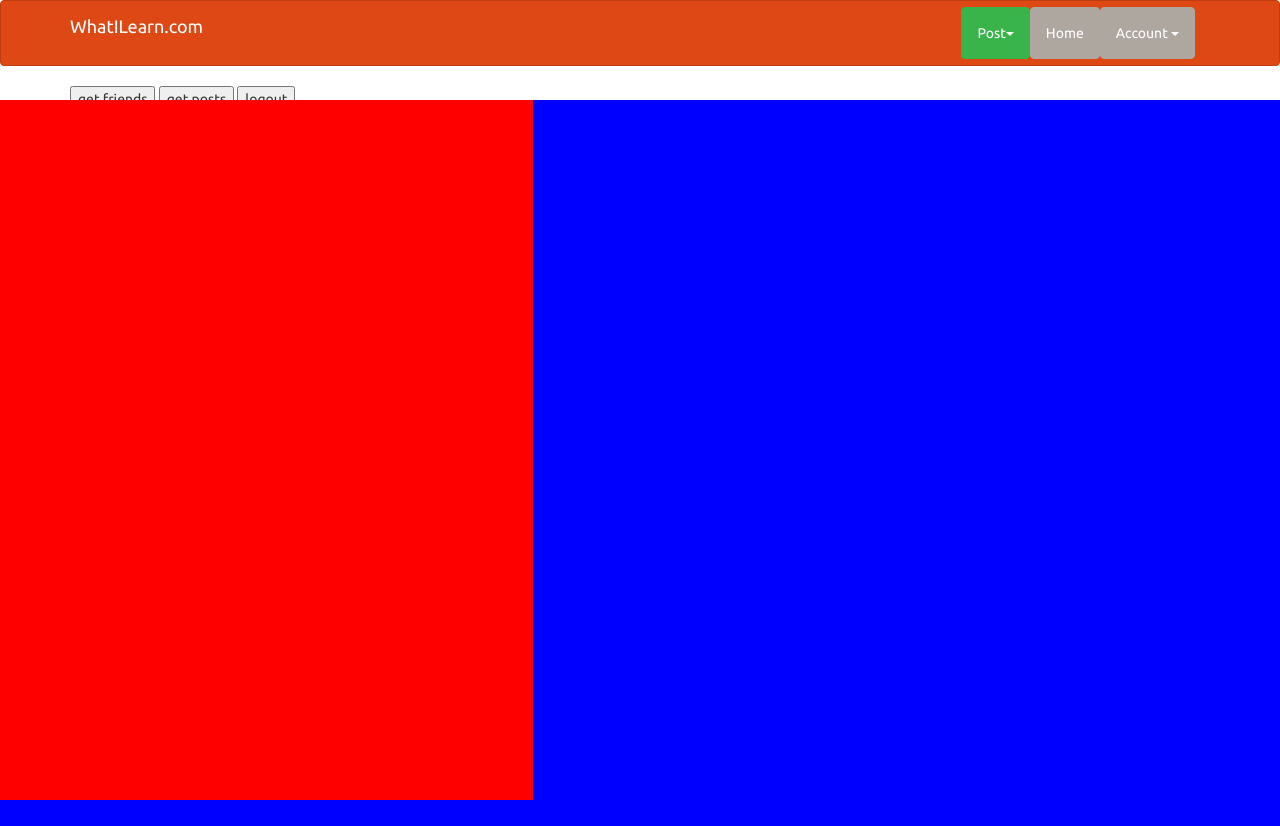
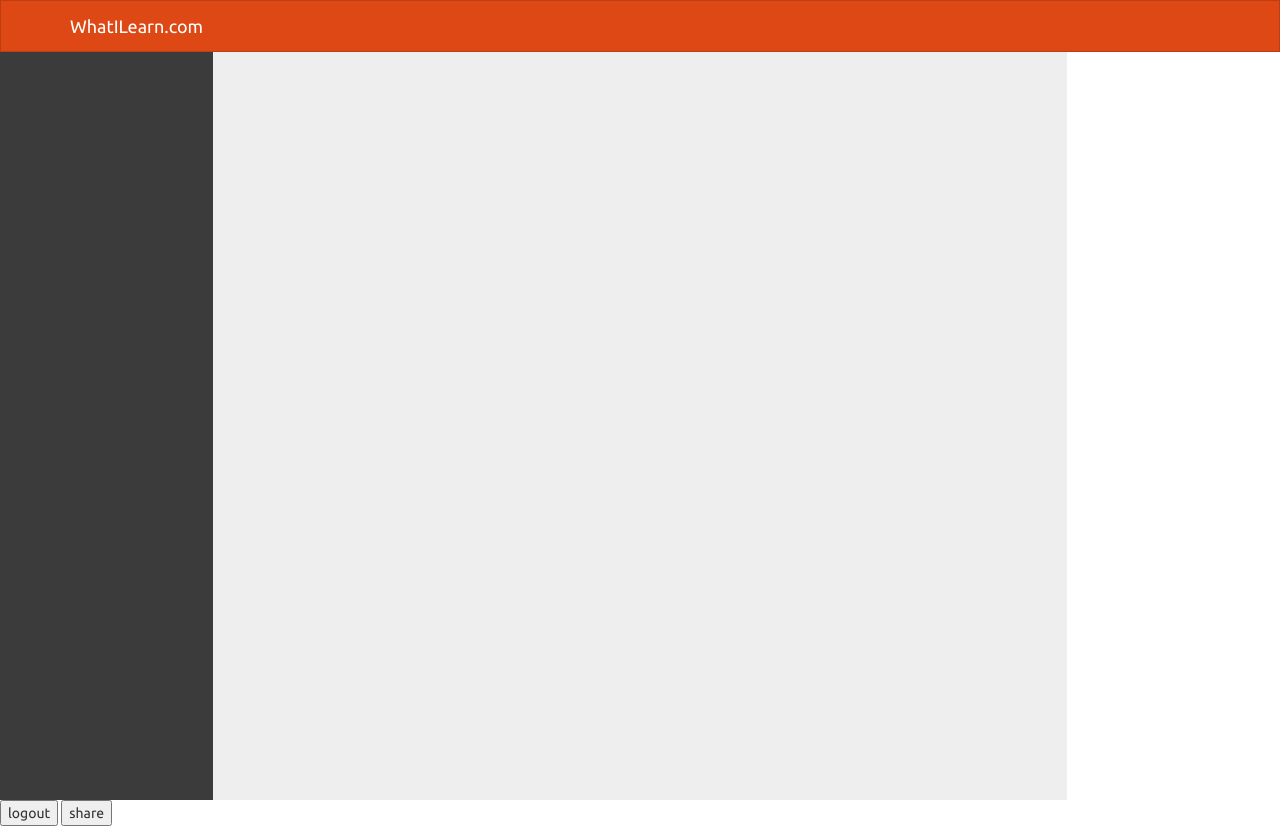
Before and after one commit to kevintandean/tellmeisuck, a Django app: page / in a window 1280 px wide. Before the commit the page ends 800 px from the top, so only its background shows below. Run offline with Django 3.2, Linux system fonts and the light colour scheme; parts of the project's set-up code (start-up, migrations or seed data) failed here and were passed over; some libraries are stand-ins or nearby versions.

Commit message:
fix the worker bug

```diff
--- a/main/forms.py
+++ b/main/forms.py
@@ -8,8 +8,8 @@ class PostForm(ModelForm):
     recipient = forms.CharField(widget=forms.HiddenInput(), required=False)
     # author_name = forms.CharField(widget=forms.HiddenInput(), required=False)
     # recipient_name = forms.CharField(widget=forms.HiddenInput(), required=False)
-    good = forms.CharField(widget=forms.Textarea(attrs={'placeholder': 'good', 'class':"form-control"}))
-    bad = forms.CharField(widget=forms.Textarea(attrs={'placeholder': 'bad', 'class':"form-control"}))
+    good = forms.CharField(widget=forms.Textarea(attrs={'placeholder': 'The Good...', 'class':"form-control"}))
+    bad = forms.CharField(widget=forms.Textarea(attrs={'placeholder': 'The Bad...', 'class':"form-control"}))
 
     class Meta:
         model = Post
--- a/main/views.py
+++ b/main/views.py
@@ -9,11 +9,12 @@ from main.models import UserProfile, Post
 
 def check_new_post(request, user_id, post_id):
     user = UserProfile.objects.get(user_id=user_id)
-    posts = Post.objects.filter(id__gt=post_id, recipient=user)
+    posts = Post.objects.filter(id__gt=post_id, recipient=user).order_by('-id')
+    print posts
     if len(posts)==0:
         return
     else:
-        return render(request,'display_post.html', {'posts':posts})
+        return render(request,'new_post.html', {'posts':posts})
 
 
 
@@ -39,13 +40,12 @@ def create_user(request):
 def post(request):
     if request.method=='POST':
         data = json.loads(request.body)
-        print json.loads(request.body)
         author = UserProfile.objects.get(user_id=data['author'])
-        # print author
+        print author
         recipient = UserProfile.objects.get(user_id=data['recipient'])
         # print recipient
         Post.objects.create(author=author, recipient=recipient, good=data['good'], bad = data['bad'])
-        # print "yeay"
+        print "yeay"
 
     else:
         form = PostForm()
@@ -54,7 +54,7 @@ def post(request):
 
 def get_post(request, user_id):
     user = UserProfile.objects.get(user_id=user_id)
-    print user
     posts = Post.objects.filter(recipient=user).order_by('-created')
-    print posts
-    return render(request,'display_post.html', {'posts':posts})
+    first_name = user.first_name
+    last_name = user.last_name
+    return render(request,'display_post.html', {'posts':posts, 'first_name':first_name, 'last_name':last_name, 'user_id':user_id})
--- a/static/js/index.js
+++ b/static/js/index.js
@@ -30,7 +30,7 @@ function getCookie(name) {
 }
 var csrftoken = getCookie('csrftoken');
 var me;
-
+var keep_looping;
 
 function get_post(id) {
     $.ajax({
@@ -38,8 +38,10 @@ function get_post(id) {
         type: 'GET',
         dataType: 'html',
         success: function (response) {
+//            keep_looping = id;
             console.log(response);
-            $('#posts').html(response);
+            $('#user_post').html(response);
+            $('.post').fadeOut('fast');
             $('.post').fadeIn('fast');
             var latest = $('#posts').children().first().data('id');
             console.log(latest);
@@ -50,14 +52,18 @@ function get_post(id) {
                     dataType: 'html',
                     success: function (response) {
                         console.log(response);
+
                         $('#posts').prepend(response);
                         $('.post').fadeIn('fast');
                     },
                     complete: function () {
                         var updated = $('#posts').children().first().data('id');
+                        console.log(updated);
                         setTimeout(function () {
-                            check_new_post(id, updated)
-                        }, 5000);
+                            if (keep_looping == id) {
+                                check_new_post(id, updated)
+                            }
+                        }, 10000);
                     }})
             })(id, latest)
         }
@@ -122,8 +128,7 @@ function Status() {
                 });
                 $('#myModal').modal('hide');
             } else {
-                $('#myModal').modal(
-                )
+                $('#myModal').modal({backdrop:'static'})
             };
 
 //            console.log(response)
@@ -183,6 +188,7 @@ $(document).ready(function () {
             getFriends();
         });
         $(document).on('click', '#postToFriend', function () {
+            $('#target').text('What do you have to say about '+ $(this).data('name') + '?');
             create_post($(this).data('id'));
         });
         $(document).on('click', '#submitPost', function () {
@@ -192,11 +198,26 @@ $(document).ready(function () {
             var bad = ($(this).siblings('#id_bad').val());
             var data = {author: author, recipient: recipient, good: good, bad: bad};
             submit_post(data);
+            $('#postForm').modal('hide');
         });
         $(document).on('click', '#getposts', function () {
             get_post(me)
 
         });
+        $(document).on('click', '.view_profile', function() {
+//            keep_looping = false;
+            if($(this).hasClass('inactive')){
+                return false;
+            }
+            else {
+                var user_id = $(this).data('id');
+                $(this).addClass('inactive');
+                $(this).siblings().removeClass('inactive');
+                console.log(user_id);
+                keep_looping = user_id;
+                get_post(user_id);
+            }
+        })
         $(document).on('click', '#logout', function () {
             FB.logout()
         })
--- a/templates/login.html
+++ b/templates/login.html
@@ -31,7 +31,9 @@
 
         .column {
             height: 100%;
-    overflow: auto;
+            overflow-y: scroll;
+            overflow-x:hidden;
+{#            word-break:break-all;#}
         }
 
         .box {
@@ -39,14 +41,27 @@
             left: 0;
             position: absolute;
             right: 0;
-    top: 100px;
+            top: 52px;
         }
 
         .full {
             width: 100%;
         }
+        .view_profile:hover{
+            background-color: #bf3e11;
+        }
+  .row{
+    overflow: hidden;
+}
+  .navbar{
+      border-radius: 0px;
+  }
+
+[class*="goodbad"]{
+    margin-bottom: -99999px;
+    padding-bottom: 99999px;
+}
     </style>
-
 
 
 </head>
@@ -65,20 +80,19 @@
         </div>
 
 
-
-        <div class="collapse navbar-collapse navbar-right navbar-ex1-collapse">
-            <ul class="nav navbar-nav">
-
-                <li><a href="javascript: void(0)" id="member1" data-contentwrapper=".mycontent" rel="popover"
-                       class="btn navbar-btn btn-success">Post<span class="caret"></span></a></li>
-
-                <li><a href="" class="btn navbar-btn btn-default">Home</a>
-                </li>
-                <li>
+{#        <div class="collapse navbar-collapse navbar-right navbar-ex1-collapse">#}
+{#            <ul class="nav navbar-nav">#}
+{##}
+{#                <li><a href="javascript: void(0)" id="member1" data-contentwrapper=".mycontent" rel="popover"#}
+{#                       class="btn navbar-btn btn-success">Post<span class="caret"></span></a></li>#}
+{##}
+{#                <li><a href="" class="btn navbar-btn btn-default">Home</a>#}
+{#                </li>#}
+{#                <li>#}
                     {#                    <div class="btn navbar-btn btn-group" style="padding-top:0px">#}
-                    <a type="button" class="btn navbar-btn btn-default dropdown-toggle" data-toggle="dropdown">
-                        Account <span class="caret"></span>
-                    </a>
+{#                    <a type="button" class="btn navbar-btn btn-default dropdown-toggle" data-toggle="dropdown">#}
+{#                        Account <span class="caret"></span>#}
+{#                    </a>#}
                     {#                    <ul class="dropdown-menu" role="menu" style="border-radius:0 0 0 5px">#}
                     {#                        <li><a href="{% url 'view_profile' user.username %}">Profile</a></li>#}
                     {#                        <li><a href="{% url 'edit_profile' %}">Edit Profile</a></li>#}
@@ -87,40 +101,51 @@
                     {##}
                     {##}
                     {#                    </ul>#}
-
-                </li>
-
-
-            </ul>
-        </div>
+{##}
+{#                </li>#}
+{##}
+{##}
+{#            </ul>#}
+{#        </div>#}
         <!-- /.navbar-collapse -->
     </div>
     <!-- /.container -->
 </nav>
 
 <div class="container">
+{#    <div class="row">#}
+{#        <div class="col-md-8 col-md-offset-2">#}
             <div class="box">
                 <div class="row-fluid">
-    <div class="column col-md-5" style="background-color: red">
+
+                    <div class="column col-md-2" style="background-color: #3b3b3b; padding:20px">
+                        <div class="row">
+                            <div class="col-md-12">
                         <div id="friends"></div>
+                        </div>
                         <!-- left-side --->
+                        </div>
+                    </div>
+                    <div class="column col-md-8" style="background-color: #eeeeee">
+
+                        <div id="user_post" style="margin-top: 20px">
+                        </div>
+                        <!-- right-side --->
+                    </div>
 
                 </div>
-    <div class="column col-md-7" style="background-color: blue">
-    <div id="posts"></div>
-     <!-- right-side --->
+{#            </div>#}
+{#        </div>#}
+                    <button id="logout">logout</button>
+                <button id="share">share</button>
 
     </div>
-  </div>
-</div>
-<div id="status">
-</div>
-
-<button id="getfriends">get friends</button>
-<button id="getposts">get posts</button>
-<button id="logout">logout</button>
-
-    <div id="username"></div>
+{#    <div id="status"></div>#}
+{##}
+{#    <button id="getfriends">get friends</button>#}
+{#    <button id="getposts">get posts</button>#}
+{##}
+{#    <div id="username"></div>#}
     {#<div id="friends"></div>#}
     {#<span>{% csrf_token %}</span>#}
     {#<div id="posts"></div>#}
@@ -131,19 +156,17 @@
 <div class="modal fade" id="myModal" tabindex="-1" role="dialog" aria-labelledby="myModalLabel" aria-hidden="true">
     <div class="modal-dialog">
         <div class="modal-content">
-            <div class="modal-header">
-                <fb:login-button scope="public_profile,email, user_friends" onlogin="checkLoginState();">
-                </fb:login-button>
-                <button type="button" class="close" data-dismiss="modal"><span aria-hidden="true">&times;</span><span
-                        class="sr-only">Close</span></button>
-                <h4 class="modal-title" id="myModalLabel">Modal title</h4>
-            </div>
+{#            <div class="modal-header">#}
+{##}
+{#                <button type="button" class="close" data-dismiss="modal"><span aria-hidden="true">&times;</span><span#}
+{#                        class="sr-only">Close</span></button>#}
+{#                <h4 class="modal-title" id="myModalLabel">Modal title</h4>#}
+{#            </div>#}
             <div class="modal-body">
-                ...
-            </div>
-            <div class="modal-footer">
-                <button type="button" class="btn btn-default" data-dismiss="modal">Close</button>
-                <button type="button" class="btn btn-primary">Save changes</button>
+{#                <fb:login-button scope="public_profile,email, user_friends" onlogin="checkLoginState();">#}
+{#                </fb:login-button>#}
+                <span>Please connect through Faceboook, we will never post without your permission!</span>
+                <div class="fb-login-button" scope="public_profile,email, user_friends" onlogin="checkLoginState()" data-max-rows="1" data-size="xlarge" data-show-faces="false" data-auto-logout-link="false"></div>
             </div>
         </div>
     </div>
@@ -156,7 +179,7 @@
             <div class="modal-header">
                 <button type="button" class="close" data-dismiss="modal"><span aria-hidden="true">&times;</span><span
                         class="sr-only">Close</span></button>
-                <h4 class="modal-title" id="myModalLabel">Modal title</h4>
+                <h4 class="modal-title" id="target"></h4>
             </div>
             <div class="modal-body">
                 <div id="post"></div>
@@ -166,6 +189,5 @@
 </div>
 
 
-
 </body>
 </html>
```
Also changed, not shown: templates/display_post.html (+42 -6 lines), templates/form.html (+4 -3 lines), templates/friends.html (+11 -3 lines), templates/new_post.html (added, +21 -0 lines), static/images/facebook_logo.png (added). Lines whose indentation alone changed are shown as unchanged.
